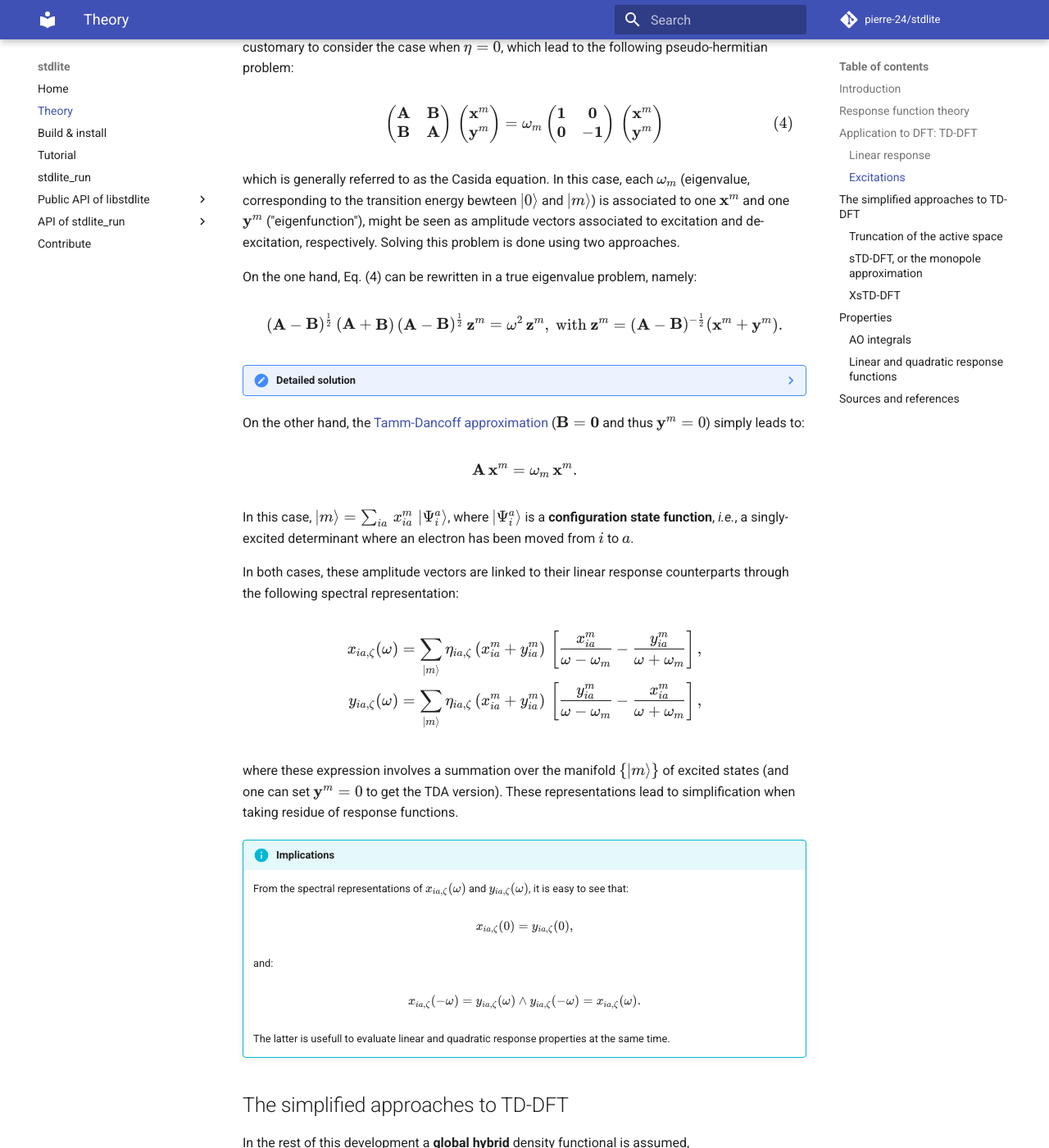
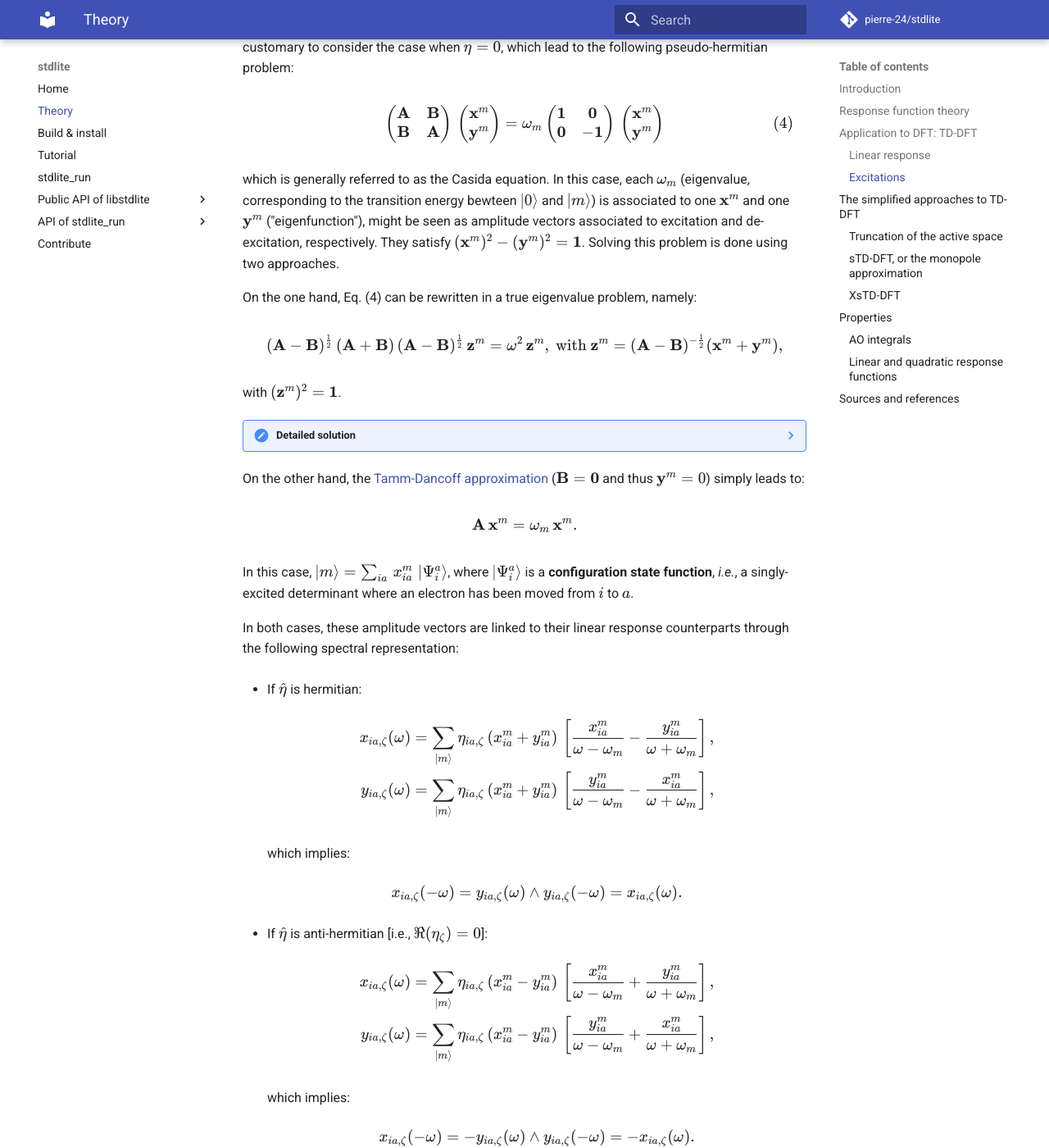
Before and after one commit to pierre-24/stdlite, an MkDocs documentation site: the page built from docs/theory.md, in a window 1280 px wide and 1400 px high, scrolled down 4009 px. Shown: the whole window at 82% size. Built offline with MkDocs 1.6.1 and Material for MkDocs 9.7.7, drawn with Linux system fonts in a browser that asks for light colours; comment, search, counter and statistics services are not loaded; some of the changed text lies outside the part shown.

Commit message:
fixed thos spectra representations

```diff
--- a/docs/theory.md
+++ b/docs/theory.md
@@ -169,11 +169,14 @@ $$\tag{4}\begin{pmatrix}
 
 which is generally referred to as the Casida equation.
 In this case, each $\omega_m$ (eigenvalue, corresponding to the transition energy bewteen $\ket{0}$ and $\ket{m}$) is associated to one $\mathbf x^m$ and one $\mathbf y^m$ ("eigenfunction"), might be seen as amplitude vectors associated to excitation and de-excitation, respectively.
+They satisfy $(\mathbf x^m)^2-(\mathbf y^m)^2=\mathbf 1$.
 Solving this problem is done using two approaches.
 
 On the one hand, Eq. (4) can be rewritten in a true eigenvalue problem, namely:
 
-$$(\mathbf{A}-\mathbf{B})^\frac{1}{2}\,(\mathbf{A}+\mathbf{B})\,(\mathbf{A}-\mathbf{B})^\frac{1}{2}\,\mathbf{z}^m = \omega^2\,\mathbf{z}^m, \text{ with } \mathbf{z}^m = (\mathbf{A}-\mathbf{B})^{-\frac{1}{2}} (\mathbf x^m + \mathbf y^m).$$
+$$(\mathbf{A}-\mathbf{B})^\frac{1}{2}\,(\mathbf{A}+\mathbf{B})\,(\mathbf{A}-\mathbf{B})^\frac{1}{2}\,\mathbf{z}^m = \omega^2\,\mathbf{z}^m, \text{ with } \mathbf{z}^m = (\mathbf{A}-\mathbf{B})^{-\frac{1}{2}} (\mathbf x^m + \mathbf y^m),$$
+
+with $(\mathbf z^m)^2=\mathbf 1$.
 
 ??? note "Detailed solution"
 
@@ -195,25 +198,30 @@ In this case, $\ket{m} = \sum_{ia}\,x^m_{ia}\,\ket{\Psi_i^a}$, where $\ket{\Psi_
 
 In both cases, these amplitude vectors are linked to their linear response counterparts through the following spectral representation:
 
-$$\begin{aligned}
-x_{ia,\zeta}(\omega) &= \sum_{\ket{m}} \eta_{ia,\zeta}\,(x^{m}_{ia} + y^{m}_{ia})\,\left[\frac{x_{ia}^{m}}{\omega-\omega_m}-\frac{y_{ia}^{m}}{\omega+\omega_m}\right],\\
-y_{ia,\zeta}(\omega) &= \sum_{\ket{m}} \eta_{ia,\zeta}\,(x^{m}_{ia} + y^{m}_{ia})\,\left[\frac{y_{ia}^{m}}{\omega-\omega_m}-\frac{x_{ia}^{m}}{\omega+\omega_m}\right],
-\end{aligned}$$
++ If $\hat\eta$ is hermitian:
 
-where these expression involves a summation over the manifold $\{\ket{m}\}$ of excited states (and one can set $\mathbf y^m = 0$ to get the TDA version).
-These representations lead to simplification when taking residue of response functions.
+    $$\begin{aligned}
+    x_{ia,\zeta}(\omega) &= \sum_{\ket{m}} \eta_{ia,\zeta}\,(x^{m}_{ia} + y^{m}_{ia})\,\left[\frac{x_{ia}^{m}}{\omega-\omega_m}-\frac{y_{ia}^{m}}{\omega+\omega_m}\right],\\
+    y_{ia,\zeta}(\omega) &= \sum_{\ket{m}} \eta_{ia,\zeta}\,(x^{m}_{ia} + y^{m}_{ia})\,\left[\frac{y_{ia}^{m}}{\omega-\omega_m}-\frac{x_{ia}^{m}}{\omega+\omega_m}\right],
+    \end{aligned}$$
 
-!!! info "Implications"
-
-    From the spectral representations of $x_{ia,\zeta}(\omega)$ and $y_{ia,\zeta}(\omega)$, it is easy to see that:
-
-    $$x_{ia,\zeta}(0) = y_{ia,\zeta}(0),$$
-
-    and:
+    which implies:
 
     $$x_{ia,\zeta}(-\omega) = y_{ia,\zeta}(\omega) \land y_{ia,\zeta}(-\omega) = x_{ia,\zeta}(\omega).$$
 
-    The latter is usefull to evaluate linear and quadratic response properties at the same time.
++ If $\hat\eta$ is anti-hermitian [i.e., $\Re(\eta_\zeta)=0$]:
+
+    $$\begin{aligned}
+    x_{ia,\zeta}(\omega) &= \sum_{\ket{m}} \eta_{ia,\zeta}\,(x^{m}_{ia} - y^{m}_{ia})\,\left[\frac{x_{ia}^{m}}{\omega-\omega_m}+\frac{y_{ia}^{m}}{\omega+\omega_m}\right],\\
+    y_{ia,\zeta}(\omega) &= \sum_{\ket{m}} \eta_{ia,\zeta}\,(x^{m}_{ia} - y^{m}_{ia})\,\left[\frac{y_{ia}^{m}}{\omega-\omega_m}+\frac{x_{ia}^{m}}{\omega+\omega_m}\right],
+    \end{aligned}$$
+
+    which implies:
+
+    $$x_{ia,\zeta}(-\omega) = -y_{ia,\zeta}(\omega) \land y_{ia,\zeta}(-\omega) = -x_{ia,\zeta}(\omega).$$
+
+where these expression involves a summation over the manifold $\{\ket{m}\}$ of excited states (and one can set $\mathbf y^m = 0$ to get the TDA version).
+These representations help in obtaining expressions when taking residue of response functions.
 
 ## The simplified approaches to TD-DFT
 
@@ -346,7 +354,7 @@ Linear responses result in a rank-2 tensors, while a rank-3 tensor is the result
 Residue of the response functions provide information on the (excited states of the) unperturbed system.
 For example, the linear response function might be extended in the following spectral representation:
 
-$$\braket{\braket{\hat A; \hat B}}_{\omega_B} = \sum_{\ket{m}} \frac{\braket{0|\hat A|m}\braket{m|\hat B|0}}{\omega_B-\omega_m} + \frac{\braket{0|\hat B|m}\braket{m|\hat A|0}}{\omega_A+\omega_m},$$
+$$\braket{\braket{\hat A; \hat B}}_{\omega_B} = \sum_{\ket{m}} \frac{\braket{0|\hat A|m}\braket{m|\hat B|0}}{\omega_B-\omega_m} - \frac{\braket{0|\hat B|m}\braket{m|\hat A|0}}{\omega_B+\omega_m},$$
 
 and a corresponding single residue might be:
 
```
Also changed, not shown: 2 other files.
